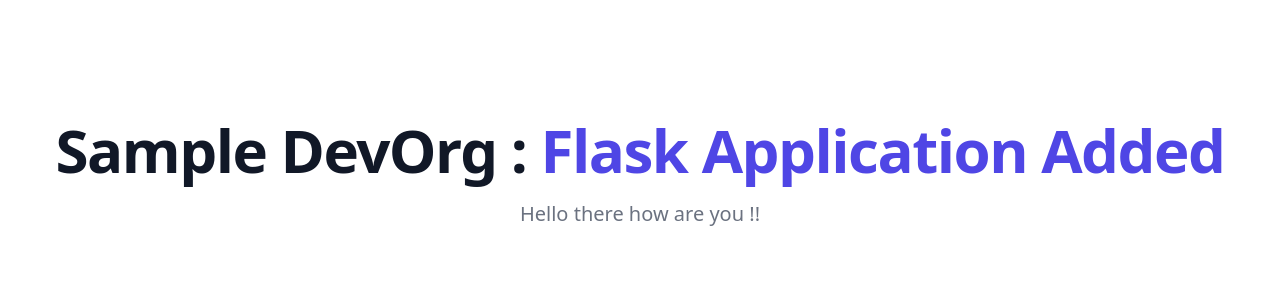
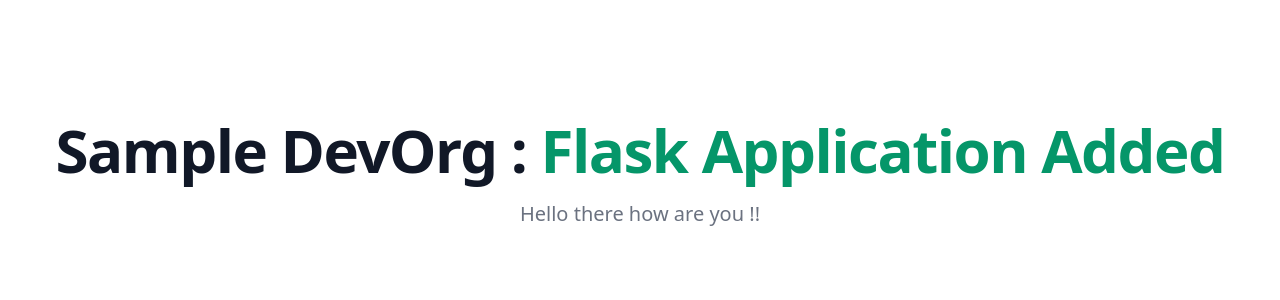
Before and after one commit to altafDevRev/template-website, a Flask app: page / in a window 1280 px wide. Shown: the top 300 px of the page. Run offline with Flask 2, Linux system fonts and the light colour scheme.

Commit message:
iss-58204

```diff
--- a/templates/index.html
+++ b/templates/index.html
@@ -15,7 +15,7 @@
             <div class="text-center">
                 <h1 class="text-4xl tracking-tight font-extrabold text-gray-900 sm:text-5xl md:text-6xl">
                     <span class="block xl:inline">Sample DevOrg :  </span>
-                    <span class="block text-indigo-600 xl:inline">Flask Application Added</span>
+                    <span class="block text-green-600 xl:inline">Flask Application Added</span>
                 </h1>
                 <p class="mt-3 max-w-md mx-auto text-base text-gray-500 sm:text-lg md:mt-5 md:text-xl md:max-w-3xl">
                     Hello there how are you !!
```
